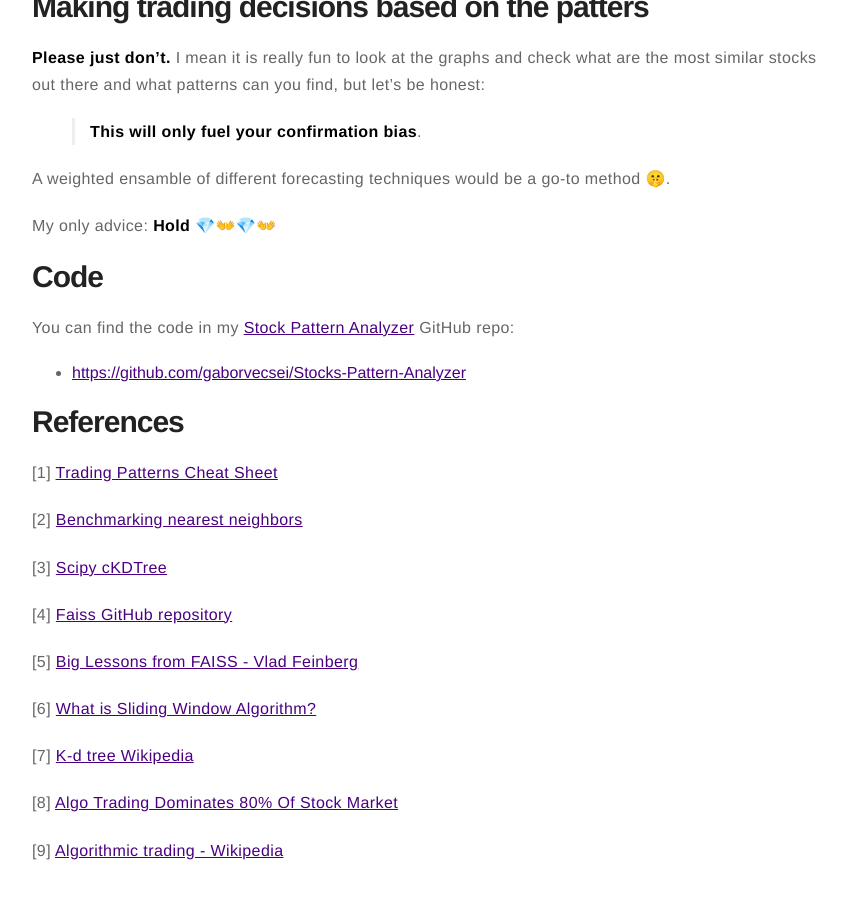
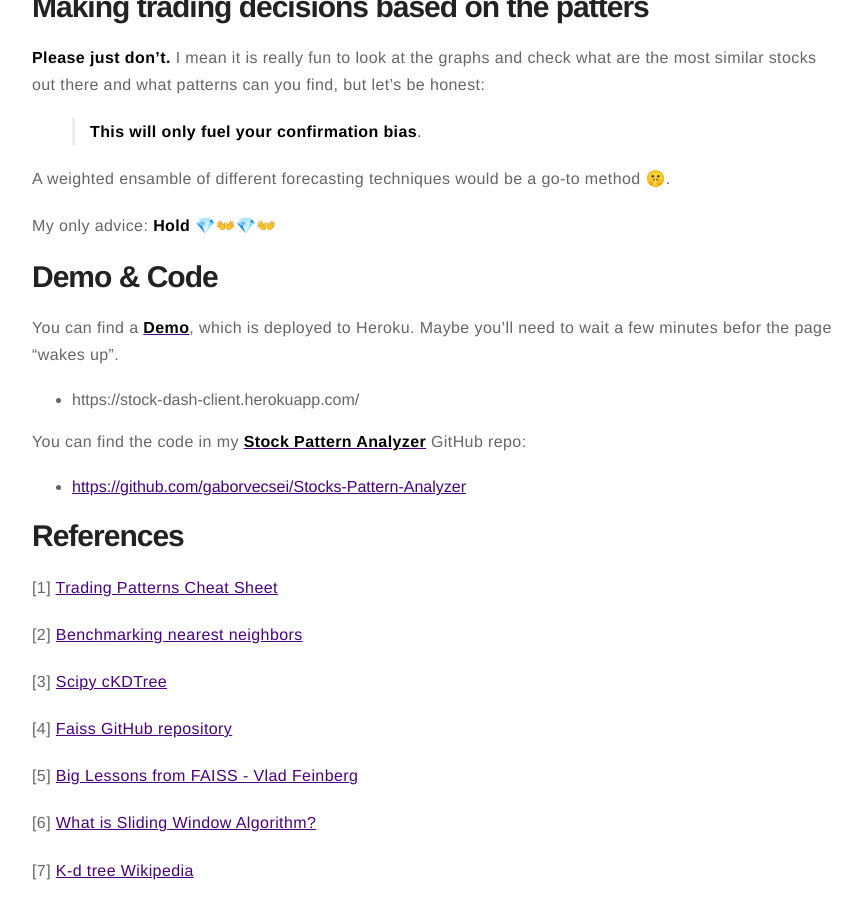
Before and after one commit to gaborvecsei/gaborvecsei.github.io, a Jekyll site: the page built from _posts/2021-03-01-Stock-Pattern-Analyzer.md, in a window 1280 px wide and 900 px high, scrolled down 4172 px. Shown: the whole window, without its empty margins (203-1065 px from the left). Built offline with Jekyll 4.4.1, drawn with Linux system fonts in a browser that asks for light colours; formulas are drawn with MathJax 3; comment, search, counter and statistics services are not loaded.

Commit message:
Update 2021-03-01-Stock-Pattern-Analyzer.md

```diff
--- a/_posts/2021-03-01-Stock-Pattern-Analyzer.md
+++ b/_posts/2021-03-01-Stock-Pattern-Analyzer.md
@@ -243,9 +243,12 @@ A weighted ensamble of different forecasting techniques would be a go-to method
 My only advice:
 **Hold** 💎👐💎👐
 
-# Code
+# Demo & Code
 
-You can find the code in my [Stock Pattern Analyzer](https://github.com/gaborvecsei/Stocks-Pattern-Analyzer) GitHub repo:
+You can find a [**Demo**](https://stock-dash-client.herokuapp.com/), which is deployed to Heroku. Maybe you'll need to wait a few minutes befor the page "wakes up".
+- https://stock-dash-client.herokuapp.com/
+
+You can find the code in my [**Stock Pattern Analyzer**](https://github.com/gaborvecsei/Stocks-Pattern-Analyzer) GitHub repo:
 - [https://github.com/gaborvecsei/Stocks-Pattern-Analyzer](https://github.com/gaborvecsei/Stocks-Pattern-Analyzer)
 
 # References
```
